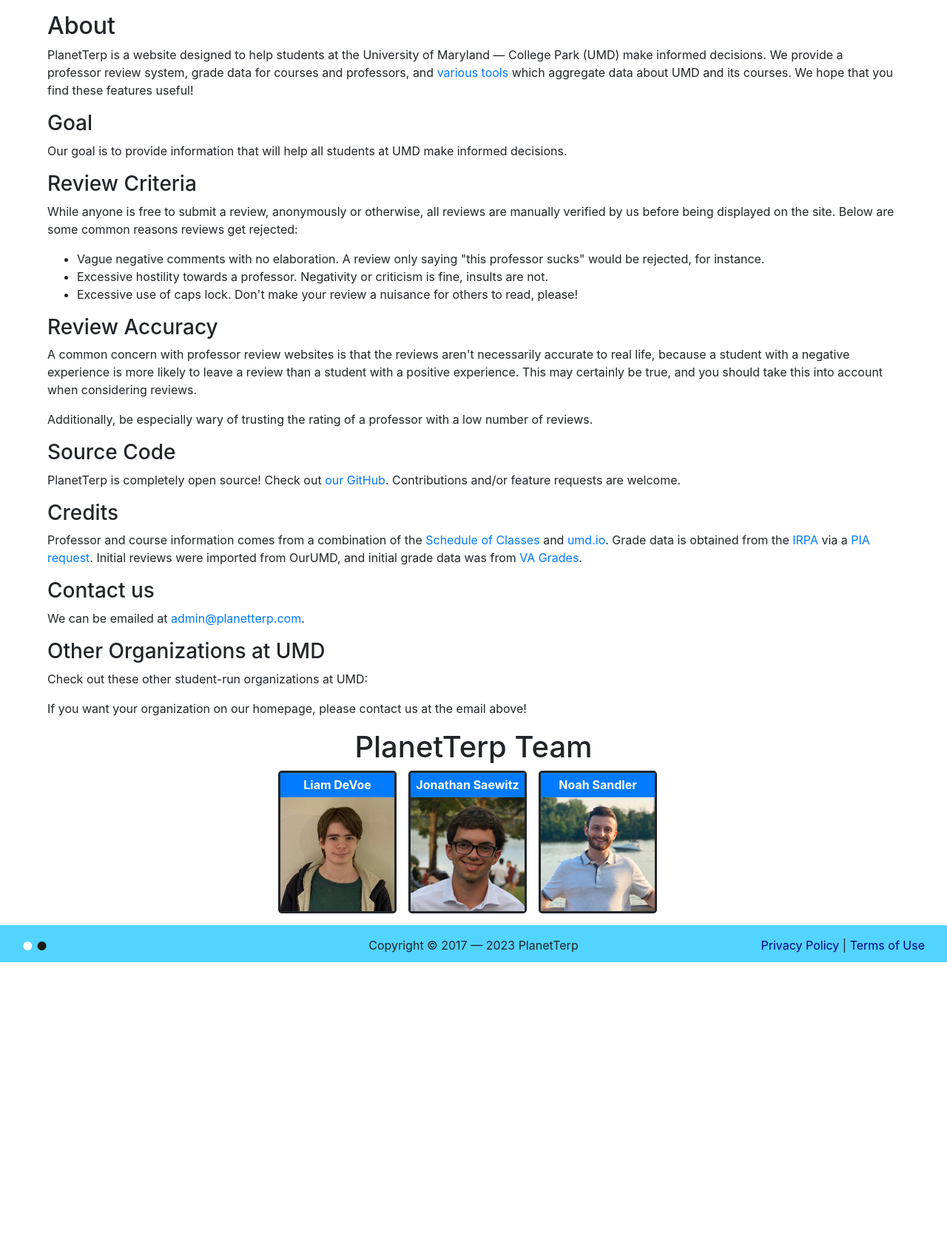
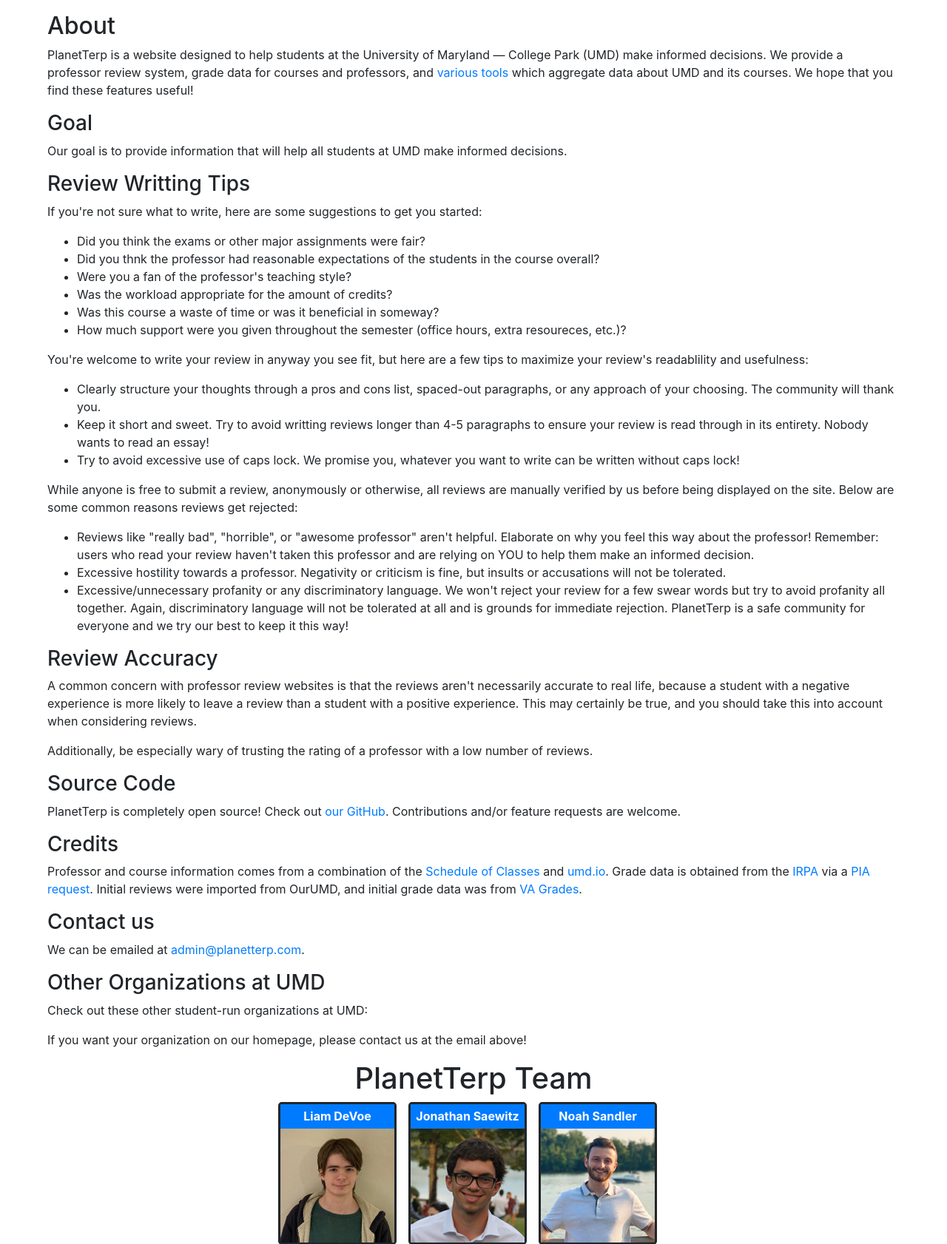
Before and after one commit to planetterp/PlanetTerp, a Django app: page /about in a window 1280 px wide. Shown: the part 76-1758 px from the top of the page at 74% size. Before the commit the page ends 1377 px from the top, so only its background shows below. Run offline with Django 3.2, Linux system fonts and the light colour scheme; data that the repository does not hold is empty; some libraries are stand-ins or nearby versions.

Commit message:
add suggestions

```diff
--- a/home/templates/about.html
+++ b/home/templates/about.html
@@ -11,13 +11,29 @@
 	<h3>Goal</h3>
 	<p>Our goal is to provide information that will help all students at UMD make informed decisions.</p>
 
-	<h3>Review Criteria</h3>
+	<h3>Review Writting Tips</h3>
+	<p>If you're not sure what to write, here are some suggestions to get you started:</p>
+	<ul>
+		<li>Did you think the exams or other major assignments were fair?</li>
+		<li>Did you thnk the professor had reasonable expectations of the students in the course overall?</li>
+		<li>Were you a fan of the professor's teaching style?</li>
+		<li>Was the workload appropriate for the amount of credits?</li>
+		<li>Was this course a waste of time or was it beneficial in someway?</li>
+		<li>How much support were you given throughout the semester (office hours, extra resoureces, etc.)?</li>
+	</ul>
+
+	<p>You're welcome to write your review in anyway you see fit, but here are a few tips to maximize your review's readablility and usefulness:</p>
+	<ul>
+		<li>Clearly structure your thoughts through a pros and cons list, spaced-out paragraphs, or any approach of your choosing. The community will thank you.</li>
+		<li>Keep it short and sweet. Try to avoid writting reviews longer than 4-5 paragraphs to ensure your review is read through in its entirety. Nobody wants to read an essay!</li>
+		<li>Try to avoid excessive use of caps lock. We promise you, whatever you want to write can be written without caps lock!</li>
+	</ul>
+
 	<p>While anyone is free to submit a review, anonymously or otherwise, all reviews are manually verified by us before being displayed on the site. Below are some common reasons reviews get rejected:</p>
-
 	<ul>
-		<li>Vague negative comments with no elaboration. A review only saying "this professor sucks" would be rejected, for instance.</li>
-		<li>Excessive hostility towards a professor. Negativity or criticism is fine, insults are not.</li>
-		<li>Excessive use of caps lock. Don't make your review a nuisance for others to read, please!</li>
+		<li>Reviews like "really bad", "horrible", or "awesome professor" aren't helpful. Elaborate on why you feel this way about the professor! Remember: users who read your review haven't taken this professor and are relying on YOU to help them make an informed decision.</li>
+		<li>Excessive hostility towards a professor. Negativity or criticism is fine, but insults or accusations will not be tolerated.</li>
+		<li>Excessive/unnecessary profanity or any discriminatory language. We won't reject your review for a few swear words but try to avoid profanity all together. Again, discriminatory language will not be tolerated at all and is grounds for immediate rejection. PlanetTerp is a safe community for everyone and we try our best to keep it this way!</li>
 	</ul>
 
 	<h3>Review Accuracy</h3>
```
